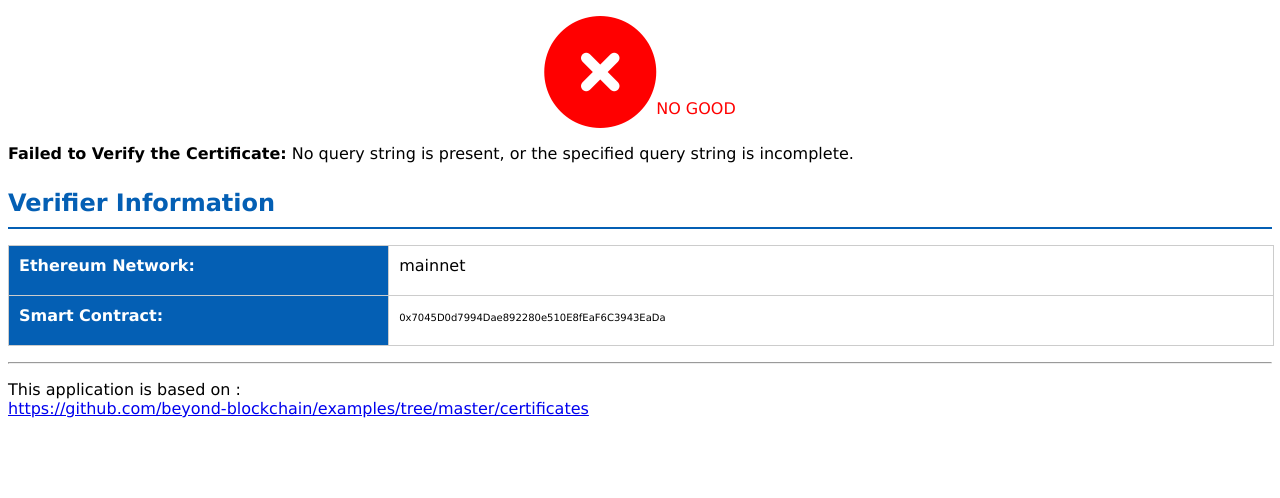
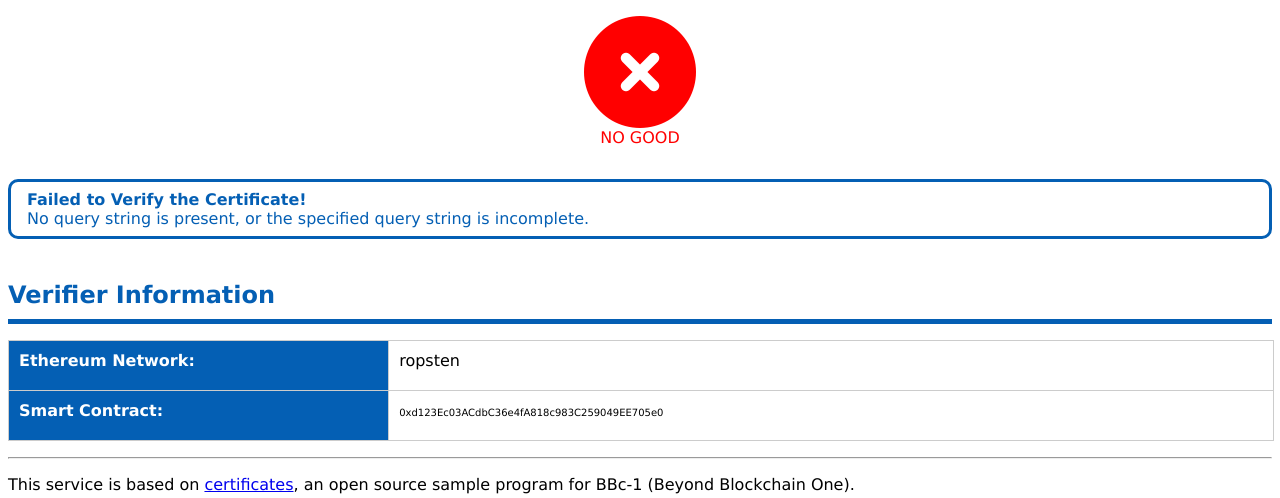
Before and after one commit to beyond-blockchain/examples, a Flask app: page / in a window 1280 px wide. Shown: the top 498 px of the page. Before the commit the page ends 418 px from the top, so only its background shows below. Run offline with Flask 2, Linux system fonts and the light colour scheme; some libraries are stand-ins or nearby versions; grey boxes are pictures that could not be loaded.

Commit message:
even better look and feel for the web application.

```diff
--- a/certificates/cert_flask.py
+++ b/certificates/cert_flask.py
@@ -29,10 +29,8 @@ from brownie import *
 from flask import Flask, render_template, request, redirect, url_for
 
 
-#S_CONTRACT_ADDRESS = '0xd123Ec03ACdbC36e4fA818c983C259049EE705e0'
-S_CONTRACT_ADDRESS = '0x7045D0d7994Dae892280e510E8fEaF6C3943EaDa'
-#S_NETWORK = 'ropsten'
-S_NETWORK = 'mainnet'
+S_CONTRACT_ADDRESS = '0xd123Ec03ACdbC36e4fA818c983C259049EE705e0'
+S_NETWORK = 'ropsten'
 
 
 app = Flask(__name__)
@@ -40,7 +38,8 @@ app = Flask(__name__)
 
 def failure_template(reason, root=''):
 
-    return render_template('failure.html', title='Certification - Failure',
+    return render_template('failure.html',
+            title='Certificate Verification - Failure',
             network=S_NETWORK, contract=S_CONTRACT_ADDRESS,
             reason=reason, root=root,
             get_date_string=get_date_string)
@@ -111,7 +110,8 @@ def index():
 
     realtime = datetime.datetime.fromtimestamp(block['timestamp'])
 
-    return render_template('success.html', title='Certification - Success',
+    return render_template('success.html',
+            title='Certificate Vefirication - Success',
             root=root, network=S_NETWORK, contract=S_CONTRACT_ADDRESS,
             block_no=block_no, realtime=realtime,
             get_date_string=get_date_string)
--- a/certificates/templates/failure.html
+++ b/certificates/templates/failure.html
@@ -1,10 +1,12 @@
 {% extends "layout.html" %}
 {% block content %}
-<p class="animated shake delay-1s"style="color: Red;" align="center">
-<i class="fas fa-times-circle fa-7x"></i>NO GOOD
+<p class="animated shake delay-1s" style="color: Red;" align="center">
+<i class="fas fa-times-circle fa-7x"></i><br/>
+NO GOOD
 </p>
-<p>
-<b>Failed to Verify the Certificate:</b>
+<div class="animated shake delay-1s">
+<p class="box">
+<b>Failed to Verify the Certificate!</b><br/>
 {% if reason == 'no-query' %}
 No query string is present, or the specified query string is incomplete.
 {% elif reason == 'xml-syntax' %}
@@ -15,7 +17,7 @@ The specified Merkle subtree is not encoded properly.
 The calculated Merkle root does not match with the stored value.
 {% endif %}
 </p>
-
+</div>
 {% if root != '' %}
 <div class="headline">Certificate</div>
 <div class="elements">
--- a/certificates/templates/layout.html
+++ b/certificates/templates/layout.html
@@ -2,11 +2,33 @@
 <html>
 <head>
 <title{{ title }}></title>
-<meta name="viewport" content="width=device-width,initial-scale=1"/>
+<meta name="viewport" content="width=device-width,initial-scale=1.0"/>
 <style type="text/css">
 <!--
 body {
   font-family: "Hiragino Kaku Gothic Pro", Verdana, Arial, Helvetica, sans-serif;
+}
+
+p.resizeimage {
+  max-width: 640px;
+}
+
+p.resizeimage img {
+  width: 80%;
+}
+
+.box {
+  padding: 0.5em 1em;
+  margin: 2em 0;
+  color: #045FB4;
+  background: #FFF;
+  border: solid 3px #045FB4;
+  border-radius: 10px;
+}
+
+.box p {
+  margin: 0;
+  padding: 0;
 }
 
 .headline {
@@ -14,7 +36,7 @@ body {
   font-weight: bold;
   color: #045FB4;
   padding: 10px 0;
-  border-bottom: solid 2px #045FB4;
+  border-bottom: solid 5px #045FB4;
 }
 
 .elements {
@@ -77,8 +99,13 @@ body {
 <footer>
 <hr>
 <p>
-This application is based on :<br/>
-<a href="https://github.com/beyond-blockchain/examples/tree/master/certificates">https://github.com/beyond-blockchain/examples/tree/master/certificates</a>
+This service is based on
+<a href="https://github.com/beyond-blockchain/examples/tree/master/certificates">certificates</a>,
+an open source sample program for BBc-1 (Beyond Blockchain One).
+</p>
+<p class="resizeimage" align="center">
+<img src="https://beyond-blockchain.org/public/beyond-blockchain-org-logo.png" alt="BBc logo"><br/>
+Bringing the possibilities of blockchains into reality.
 </p>
 </footer>
 </body>
```
Also changed, not shown: certificates/templates/success.html (+9 -6 lines).
